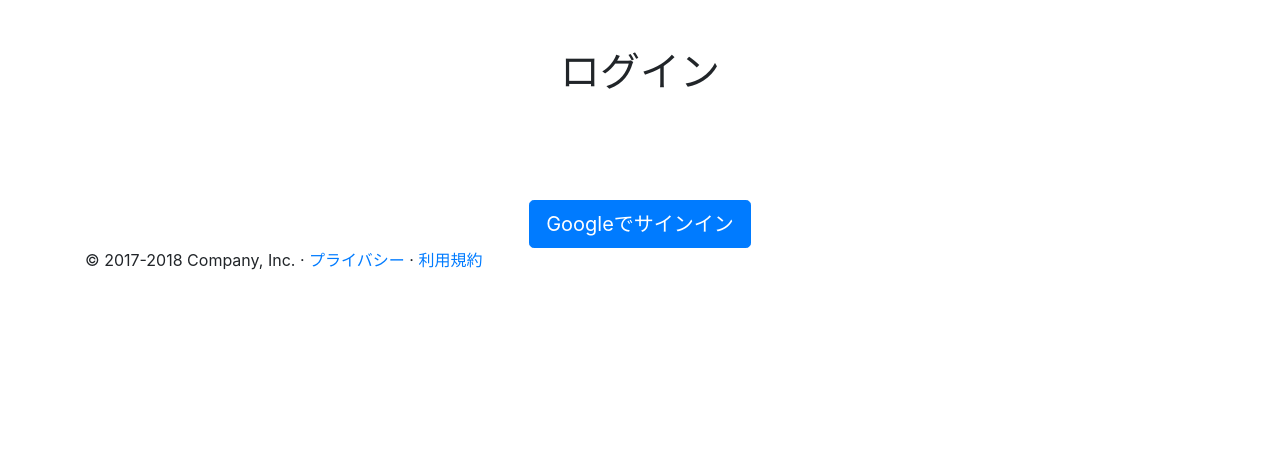
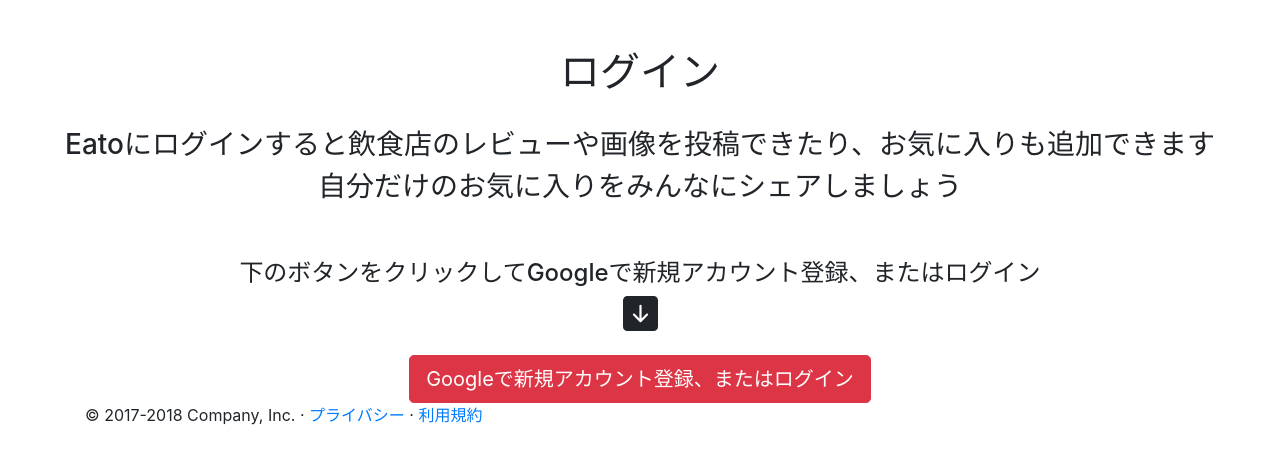
Before and after one commit to S-H-GAMELINKS/eato, a Django app: page /accounts/login/ in a window 1280 px wide. Shown: the part 56-520 px from the top of the page. Run offline with Django 3.2, Linux system fonts and the light colour scheme; parts of the project's set-up code (start-up, migrations or seed data) failed here and were passed over; some libraries are stand-ins or nearby versions.

Commit message:
ユーザー向けログイン画面の文言追加など

```diff
--- a/templates/account/login.html
+++ b/templates/account/login.html
@@ -12,14 +12,26 @@
     <br>
     <h1>ログイン</h1>
     <br>
+    <h3>Eatoにログインすると飲食店のレビューや画像を投稿できたり、お気に入りも追加できます</h3>
+    <h3>自分だけのお気に入りをみんなにシェアしましょう</h3>
     <br>
+    <br>
+    <h4>下のボタンをクリックしてGoogleで新規アカウント登録、またはログイン</h4>
+    <svg xmlns="http://www.w3.org/2000/svg" width="35" height="35" fill="currentColor" class="bi bi-arrow-down-square-fill" viewBox="0 0 16 16">
+      <path d="M2 0a2 2 0 0 0-2 2v12a2 2 0 0 0 2 2h12a2 2 0 0 0 2-2V2a2 2 0 0 0-2-2H2zm6.5 4.5v5.793l2.146-2.147a.5.5 0 0 1 .708.708l-3 3a.5.5 0 0 1-.708 0l-3-3a.5.5 0 1 1 .708-.708L7.5 10.293V4.5a.5.5 0 0 1 1 0z"/>
+    </svg>
     <br>
     <br>
 {% get_providers as socialaccount_providers %}
 {% for provider in socialaccount_providers %}
     <div class="d-flex justify-content-center">
-      <a href={% provider_login_url provider.id process=process scope=scope auth_params=auth_params %} class="btn btn-lg btn-primary">Googleでサインイン</a>
+      <a href={% provider_login_url provider.id process=process scope=scope auth_params=auth_params %} class="btn btn-lg btn-danger">Googleで新規アカウント登録、またはログイン</a>
     </div>
+
+    <!-- <div>
+      {% load static%}
+      <img src="{%static "img/btn_google_signin_dark_pressed_web@2x.png"%}" width="100">
+    </div> -->
 </div>
 {% endfor %}
 
```
